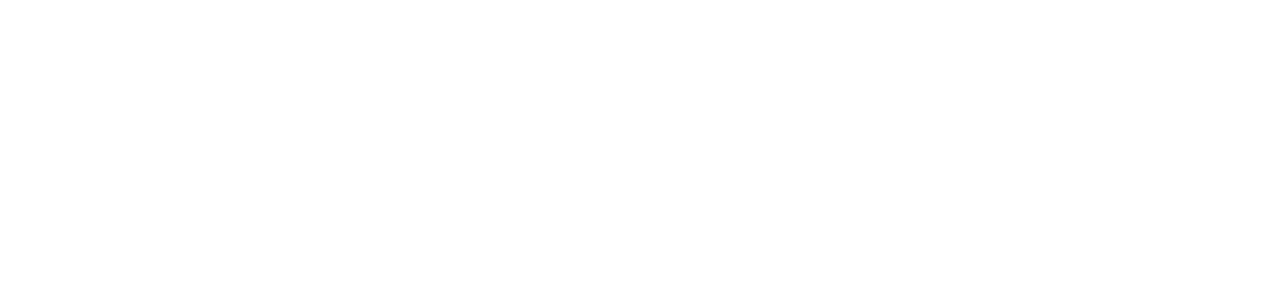
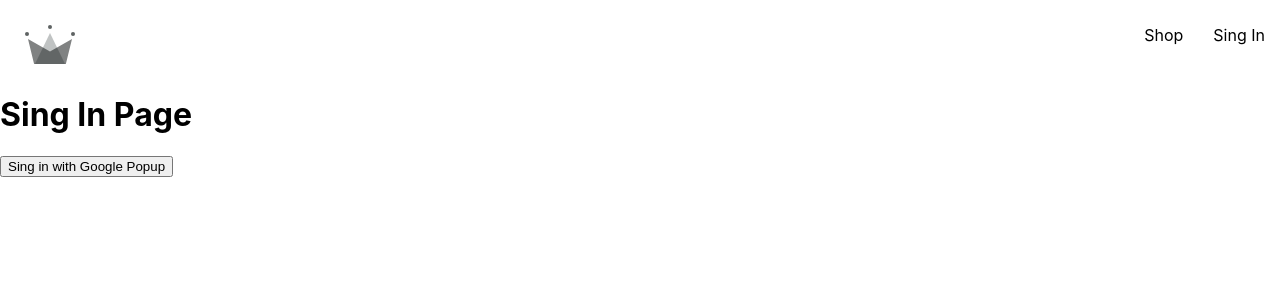
Before and after one commit to mhdiqbal19/crwn-clothing, a React (Create React App) app: page /sing-in in a window 1280 px wide. Before the commit this address had no page. Shown: the top 300 px of the page. Built offline with nearby package versions, Linux system fonts and the light colour scheme.

Commit message:
create firebase

```diff
--- a/package.json
+++ b/package.json
@@ -6,6 +6,7 @@
     "@testing-library/jest-dom": "^5.16.5",
     "@testing-library/react": "^13.4.0",
     "@testing-library/user-event": "^13.5.0",
+    "firebase": "^9.15.0",
     "react": "^18.2.0",
     "react-dom": "^18.2.0",
     "react-router-dom": "^6.6.2",
--- a/src/App.js
+++ b/src/App.js
@@ -2,6 +2,7 @@ import React from "react";
 import Home from "./routes/home/home.component";
 import { Routes, Route } from "react-router-dom";
 import Navigation from "./routes/navigation/navigation.component";
+import SingIn from "./routes/sing-in/sing-in.component";
 
 const Shop = () => {
   return (
@@ -19,6 +20,7 @@ const App = () => {
       <Route path="/" element={<Navigation />}>
         <Route index element={<Home />} />
         <Route path="shop" element={<Shop />} />
+        <Route path="sing-in" element={<SingIn />} />
       </Route>
     </Routes>
   );
--- a/src/routes/navigation/navigation.component.jsx
+++ b/src/routes/navigation/navigation.component.jsx
@@ -15,6 +15,9 @@ const Navigation = () => {
           <Link className="nav-link" to="/shop">
             Shop
           </Link>
+          <Link className="nav-link" to="/sing-in">
+            Sing In
+          </Link>
         </div>
       </div>
       <Outlet />
--- /dev/null
+++ b/src/routes/sing-in/sing-in.component.jsx
@@ -0,0 +1,17 @@
+import React from "react";
+import { signInWithGooglePopup } from "../../utils/firebase/firebase.utils";
+
+const SingIn = () => {
+  const logGoogleUser = async () => {
+    const response = await signInWithGooglePopup();
+    console.log(response);
+  };
+  return (
+    <div>
+      <h1>Sing In Page</h1>
+      <button onClick={logGoogleUser}>Sing in with Google Popup</button>
+    </div>
+  );
+};
+
+export default SingIn;
--- /dev/null
+++ b/src/utils/firebase/firebase.utils.js
@@ -0,0 +1,26 @@
+import { initializeApp } from "firebase/app";
+import {
+  getAuth,
+  signInWithRedirect,
+  signInWithPopup,
+  GoogleAuthProvider,
+} from "firebase/auth";
+
+const firebaseConfig = {
+  apiKey: "AIzaSyD0Iw15wLziTyvxEvDfW4QjdFmTVGxjLvA",
+  authDomain: "crwn-clothing-db-439d8.firebaseapp.com",
+  projectId: "crwn-clothing-db-439d8",
+  storageBucket: "crwn-clothing-db-439d8.appspot.com",
+  messagingSenderId: "811495757342",
+  appId: "1:811495757342:web:748a53cf0f008f6d96c00f",
+};
+
+const firebaseApp = initializeApp(firebaseConfig);
+const provider = new GoogleAuthProvider();
+
+provider.setCustomParameters({
+  prompt: "select_account",
+});
+
+export const auth = getAuth();
+export const signInWithGooglePopup = () => signInWithPopup(auth, provider);
```
Also changed, not shown: 1 other file (tests, documents, lock files or other folders).
